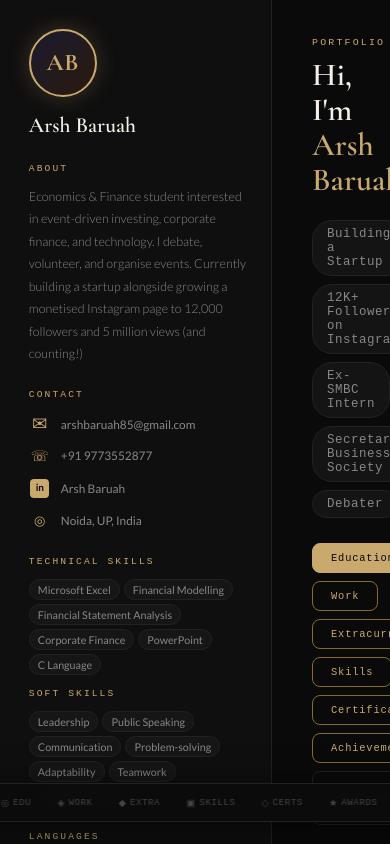
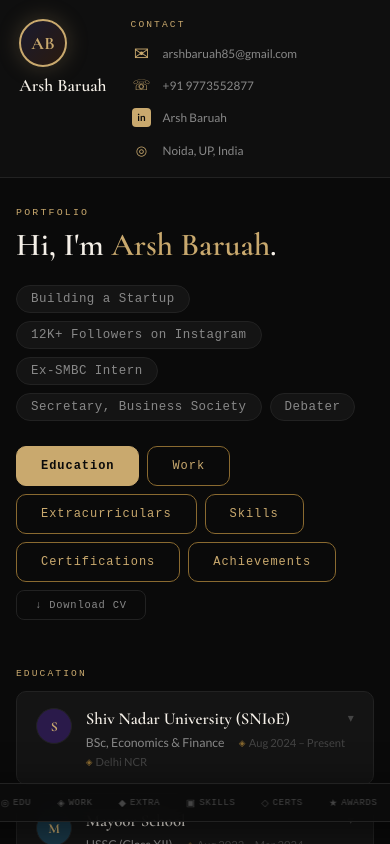
Before and after one commit to arshbaruah/Portfolio, a React (Create React App) app: page / in a window 390 px wide. Built offline with nearby package versions, Linux system fonts and the light colour scheme.

Commit message:
mobile fix, smooth animations, open cards on click

```diff
--- a/src/App.jsx
+++ b/src/App.jsx
@@ -237,7 +237,7 @@
         <div style={{ flex: 1, minWidth: 0 }}>
           <div style={{ display: "flex", justifyContent: "space-between", alignItems: "flex-start", gap: "0.5rem" }}>
             <p style={{ fontFamily: "'Cormorant Garamond', serif", fontSize: "1.05rem", fontWeight: 600, color: T.white, margin: 0, lineHeight: 1.3 }}>{title}</p>
-            <span style={{ color: T.textDim, fontSize: "0.75rem", flexShrink: 0, marginTop: "2px", transition: "transform 0.2s", display: "inline-block", transform: expanded ? "rotate(180deg)" : "rotate(0deg)" }}>▾</span>
+            <span style={{ color: T.textDim, fontSize: "0.75rem", flexShrink: 0, marginTop: "2px", transition: "transform 0.35s ease", display: "inline-block", transform: expanded ? "rotate(180deg)" : "rotate(0deg)" }}>▾</span>
           </div>
           <div style={{ display: "flex", flexWrap: "wrap", gap: "0.3rem 0.9rem", marginTop: "0.3rem" }}>
             {subtitle && <span style={{ fontSize: "0.77rem", color: T.textMid }}>{subtitle}</span>}
@@ -249,7 +249,13 @@
           </div>
         </div>
       </div>
-      {expanded && bullets && (
+      <div style={{
+        overflow: "hidden",
+        maxHeight: expanded ? "600px" : "0px",
+        opacity: expanded ? 1 : 0,
+        transition: "max-height 0.4s cubic-bezier(0.4,0,0.2,1), opacity 0.3s ease",
+      }}>
+        {bullets && (
           <ul style={{ margin: "0.75rem 0 0 3rem", padding: 0, listStyle: "none" }}>
             {bullets.map((b, i) => (
               <li key={i} style={{ display: "flex", gap: "8px", marginBottom: "5px", fontSize: "0.81rem", color: T.textMid, lineHeight: 1.65 }}>
@@ -259,17 +265,18 @@
             ))}
           </ul>
         )}
+      </div>
     </Card>
   );
 }
 
-function AnimatedTagline({ goTo }) {
+function AnimatedTagline({ goTo, openCard }) {
   const items = [
-    { text: "Building a Startup",          color: T.gold,    section: "extracurriculars" },
-    { text: "12K+ Followers on Instagram", color: "#a78bfa", section: "extracurriculars", url: "https://www.instagram.com/arshb.mp4/" },
-    { text: "Ex-SMBC Intern",              color: "#6ee7b7", section: "experience" },
-    { text: "Secretary, Business Society", color: "#fbbf24", section: "extracurriculars" },
-    { text: "Debater",                     color: "#f87171", section: "extracurriculars" },
+    { text: "Building a Startup",          color: T.gold,    section: "extracurriculars", cardKey: "ext0" },
+    { text: "12K+ Followers on Instagram", color: "#a78bfa", section: "extracurriculars", url: "https://www.instagram.com/arshb.mp4/", cardKey: "ext1" },
+    { text: "Ex-SMBC Intern",              color: "#6ee7b7", section: "experience",       cardKey: "exp0" },
+    { text: "Secretary, Business Society", color: "#fbbf24", section: "extracurriculars", cardKey: "ext2" },
+    { text: "Debater",                     color: "#f87171", section: "extracurriculars", cardKey: "ext4" },
   ];
   const [hovered, setHovered] = useState(null);
   return (
@@ -278,7 +285,11 @@
         <span key={i}
           onMouseEnter={() => setHovered(i)}
           onMouseLeave={() => setHovered(null)}
-          onClick={() => item.url ? window.open(item.url, "_blank") : goTo(item.section)}
+          onClick={() => {
+            if (item.url) { window.open(item.url, "_blank"); return; }
+            openCard(item.cardKey);
+            goTo(item.section);
+          }}
           style={{
             padding: "6px 14px", borderRadius: 20, fontSize: "0.78rem",
             fontFamily: "monospace", letterSpacing: "0.04em",
@@ -302,12 +313,16 @@
   return (
     <button onClick={onClick} onMouseEnter={() => setHov(true)} onMouseLeave={() => setHov(false)}
       style={{
-        padding: "8px 18px",
+        padding: "12px 24px",
         background: hov ? T.white : (primary ? T.gold : "transparent"),
         color: hov ? T.bg : (primary ? T.bg : T.gold),
         border: `1px solid ${hov ? T.white : (primary ? T.gold : T.goldDim)}`,
-        borderRadius: 8, fontFamily: "monospace", fontSize: "0.65rem",
-        letterSpacing: "0.08em", cursor: "pointer", transition: "all 0.2s",
+        borderRadius: 10, fontFamily: "monospace", fontSize: "0.75rem",
+        letterSpacing: "0.08em", cursor: "pointer",
+        transition: "all 0.25s cubic-bezier(0.4,0,0.2,1)",
+        transform: hov ? "translateY(-2px)" : "translateY(0)",
+        boxShadow: hov ? (primary ? `0 6px 24px rgba(201,169,110,0.3)` : `0 6px 20px rgba(201,169,110,0.15)`) : "none",
+        fontWeight: primary ? 700 : 400,
       }}>
       {label}
     </button>
@@ -353,8 +368,15 @@
 export default function Portfolio() {
   const [activeSection, setActiveSection] = useState("intro");
   const [expanded, setExpanded] = useState({});
+  const [isMobile, setIsMobile] = useState(window.innerWidth < 768);
   const rightRef = useRef(null);
   const sectionRefs = useRef({});
+
+  useEffect(() => {
+    const handleResize = () => setIsMobile(window.innerWidth < 768);
+    window.addEventListener("resize", handleResize);
+    return () => window.removeEventListener("resize", handleResize);
+  }, []);
 
   useEffect(() => {
     const el = rightRef.current;
@@ -382,22 +404,36 @@
   };
 
   const toggle = (key) => setExpanded(p => ({ ...p, [key]: !p[key] }));
+  const openCard = (key) => setExpanded(p => ({ ...p, [key]: true }));
 
   return (
-    <div style={{ display: "flex", height: "100vh", background: T.bg, fontFamily: "'Lato', sans-serif", color: T.text, overflow: "hidden" }}>
+    <div style={{ display: "flex", flexDirection: isMobile ? "column" : "row", height: "100vh", background: T.bg, fontFamily: "'Lato', sans-serif", color: T.text, overflow: "hidden" }}>
       <link href="https://fonts.googleapis.com/css2?family=Cormorant+Garamond:ital,wght@0,400;0,500;0,600;0,700;1,400&family=Lato:wght@300;400;700&display=swap" rel="stylesheet" />
 
       {/* SIDEBAR */}
-      <aside style={{ width: 272, flexShrink: 0, background: T.sidebar, borderRight: `1px solid ${T.border}`, overflowY: "auto", padding: "1.8rem 1.5rem 2rem 1.8rem", display: "flex", flexDirection: "column", gap: "1.5rem" }}>
+      <aside style={{
+        width: isMobile ? "100%" : 272,
+        flexShrink: 0,
+        background: T.sidebar,
+        borderRight: isMobile ? "none" : `1px solid ${T.border}`,
+        borderBottom: isMobile ? `1px solid ${T.border}` : "none",
+        overflowY: isMobile ? "visible" : "auto",
+        padding: isMobile ? "1.2rem 1.2rem 1rem" : "1.8rem 1.5rem 2rem 1.8rem",
+        display: "flex",
+        flexDirection: isMobile ? "row" : "column",
+        flexWrap: isMobile ? "wrap" : "nowrap",
+        gap: isMobile ? "0.8rem 1.5rem" : "1.5rem",
+        alignItems: isMobile ? "flex-start" : "stretch",
+      }}>
 
         <div>
-          <div style={{ width: 68, height: 68, borderRadius: "50%", background: "linear-gradient(135deg, #1a1a2e 0%, #2a1a0e 100%)", border: `2px solid ${T.gold}`, display: "flex", alignItems: "center", justifyContent: "center", marginBottom: "1rem", boxShadow: "0 0 22px rgba(201,169,110,0.25)" }}>
-            <span style={{ fontFamily: "'Cormorant Garamond', serif", fontSize: "1.5rem", fontWeight: 700, color: T.gold, letterSpacing: "0.02em" }}>AB</span>
+          <div style={{ width: isMobile ? 48 : 68, height: isMobile ? 48 : 68, borderRadius: "50%", background: "linear-gradient(135deg, #1a1a2e 0%, #2a1a0e 100%)", border: `2px solid ${T.gold}`, display: "flex", alignItems: "center", justifyContent: "center", marginBottom: isMobile ? "0.5rem" : "1rem", boxShadow: "0 0 22px rgba(201,169,110,0.25)" }}>
+            <span style={{ fontFamily: "'Cormorant Garamond', serif", fontSize: isMobile ? "1.1rem" : "1.5rem", fontWeight: 700, color: T.gold, letterSpacing: "0.02em" }}>AB</span>
           </div>
-          <p style={{ fontFamily: "'Cormorant Garamond', serif", fontSize: "1.35rem", fontWeight: 600, color: T.white, margin: 0, lineHeight: 1.2 }}>{data.name}</p>
+          <p style={{ fontFamily: "'Cormorant Garamond', serif", fontSize: isMobile ? "1.1rem" : "1.35rem", fontWeight: 600, color: T.white, margin: 0, lineHeight: 1.2 }}>{data.name}</p>
         </div>
 
-        <div>
+        <div style={{ display: isMobile ? "none" : "block" }}>
           <SLabel>About</SLabel>
           <p style={{ fontSize: "0.78rem", color: T.textMid, lineHeight: 1.8, margin: 0, fontWeight: 300 }}>{data.about}</p>
         </div>
@@ -435,7 +471,7 @@
           </div>
         </div>
 
-        <div>
+        <div style={{ display: isMobile ? "none" : "block" }}>
           <SLabel>Technical Skills</SLabel>
           <div style={{ display: "flex", flexWrap: "wrap", gap: "4px", marginBottom: "0.85rem" }}>
             {data.skills.technical.map(s => (
@@ -454,7 +490,7 @@
           </div>
         </div>
 
-        <div>
+        <div style={{ display: isMobile ? "none" : "block" }}>
           <SLabel>Languages</SLabel>
           <div style={{ display: "flex", flexDirection: "row", gap: "5px" }}>
             {data.languages.map(l => (
@@ -465,7 +501,7 @@
       </aside>
 
       {/* RIGHT PANEL */}
-      <div ref={rightRef} style={{ flex: 1, overflowY: "auto", padding: "2rem 2.5rem 7rem 2.5rem" }}>
+      <div ref={rightRef} style={{ flex: 1, overflowY: "auto", padding: isMobile ? "1.5rem 1rem 7rem" : "2rem 2.5rem 7rem 2.5rem" }}>
 
         {/* INTRO */}
         <div ref={el => sectionRefs.current["intro"] = el} style={{ marginBottom: "3rem", paddingTop: "0.3rem" }}>
@@ -473,7 +509,7 @@
           <h1 style={{ fontFamily: "'Cormorant Garamond', serif", fontSize: "clamp(2rem, 4vw, 3.2rem)", fontWeight: 600, lineHeight: 1.1, margin: "0 0 1.4rem", color: T.white }}>
             Hi, I&apos;m <span style={{ color: T.gold }}>Arsh Baruah</span>.
           </h1>
-          <AnimatedTagline goTo={goTo} />
+          <AnimatedTagline goTo={goTo} openCard={openCard} />
           <div style={{ display: "flex", flexWrap: "wrap", gap: "8px" }}>
             {CTA_BUTTONS.map(({ label, section, primary }) => (
               <CtaButton key={section} label={label} primary={primary} onClick={() => goTo(section)} />
@@ -536,7 +572,7 @@
         {/* CERTIFICATIONS */}
         <div ref={el => sectionRefs.current["certifications"] = el} style={{ marginBottom: "2.5rem" }}>
           <SLabel>Certifications & Courses</SLabel>
-          <div style={{ display: "grid", gridTemplateColumns: "1fr 1fr", gap: "0.45rem" }}>
+          <div style={{ display: "grid", gridTemplateColumns: isMobile ? "1fr" : "1fr 1fr", gap: "0.45rem" }}>
             {data.courses.map((c, i) => (
               <Card key={i} style={{ padding: "0.85rem 1rem" }}>
                 <p style={{ fontSize: "0.82rem", fontWeight: 700, color: T.text, marginBottom: "4px" }}>{c.name}</p>
@@ -569,7 +605,7 @@
             <p style={{ fontFamily: "'Cormorant Garamond', serif", fontSize: "1.9rem", color: T.white, fontWeight: 500, margin: "0 0 1.3rem", lineHeight: 1.2 }}>
               Let&apos;s connect<span style={{ color: T.gold }}>.</span>
             </p>
-            <div style={{ display: "grid", gridTemplateColumns: "1fr 1fr", gap: "0.8rem" }}>
+            <div style={{ display: "grid", gridTemplateColumns: isMobile ? "1fr" : "1fr 1fr", gap: "0.8rem" }}>
               {[
                 { label: "Email",    value: data.email,                   href: "mailto:" + data.email },
                 { label: "Phone",    value: data.phone,                   href: "tel:" + data.phone },
```
Lines whose indentation alone changed are shown as unchanged.
